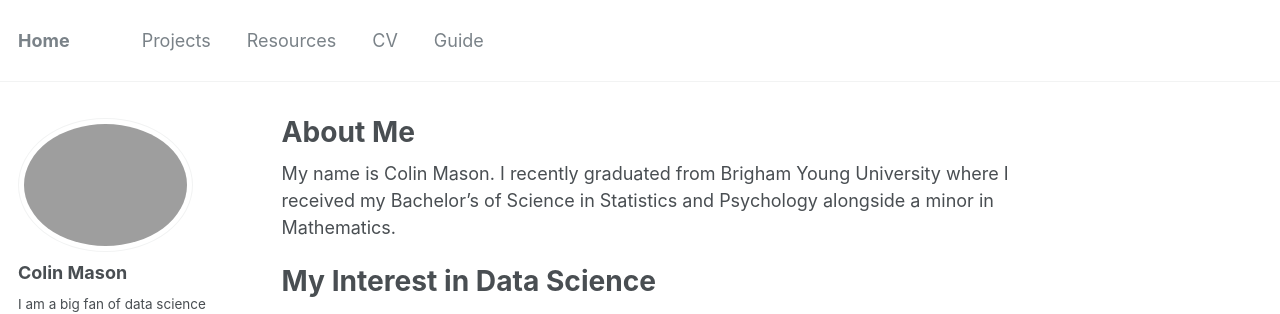
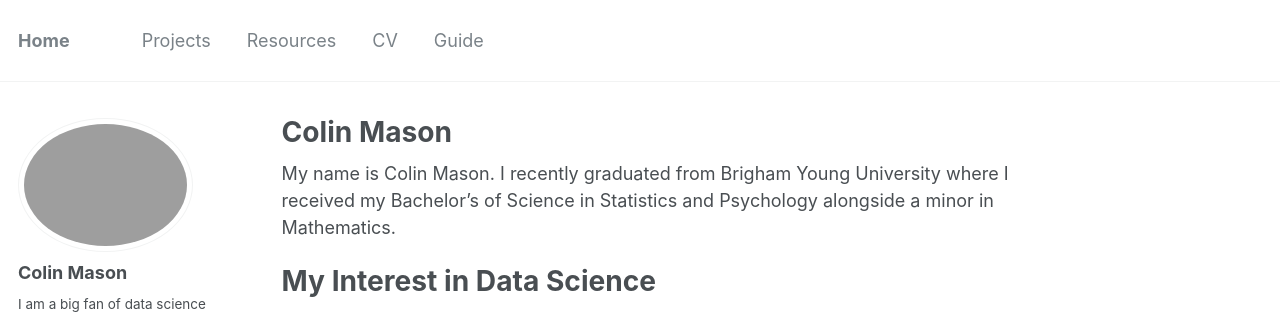
Before and after one commit to cmason30/cmason30.github.io, a Jekyll site: the page built from _pages/about.md, in a window 1280 px wide. Shown: the top 314 px of the page. Built offline with Jekyll 4.4.1, drawn with Linux system fonts in a browser that asks for light colours.

Commit message:
updated projects

```diff
--- a/_pages/about.md
+++ b/_pages/about.md
@@ -1,6 +1,6 @@
 ---
 permalink: /
-title: "About Me"
+title: "Colin Mason"
 excerpt: "About me"
 author_profile: true
 redirect_from:
```
